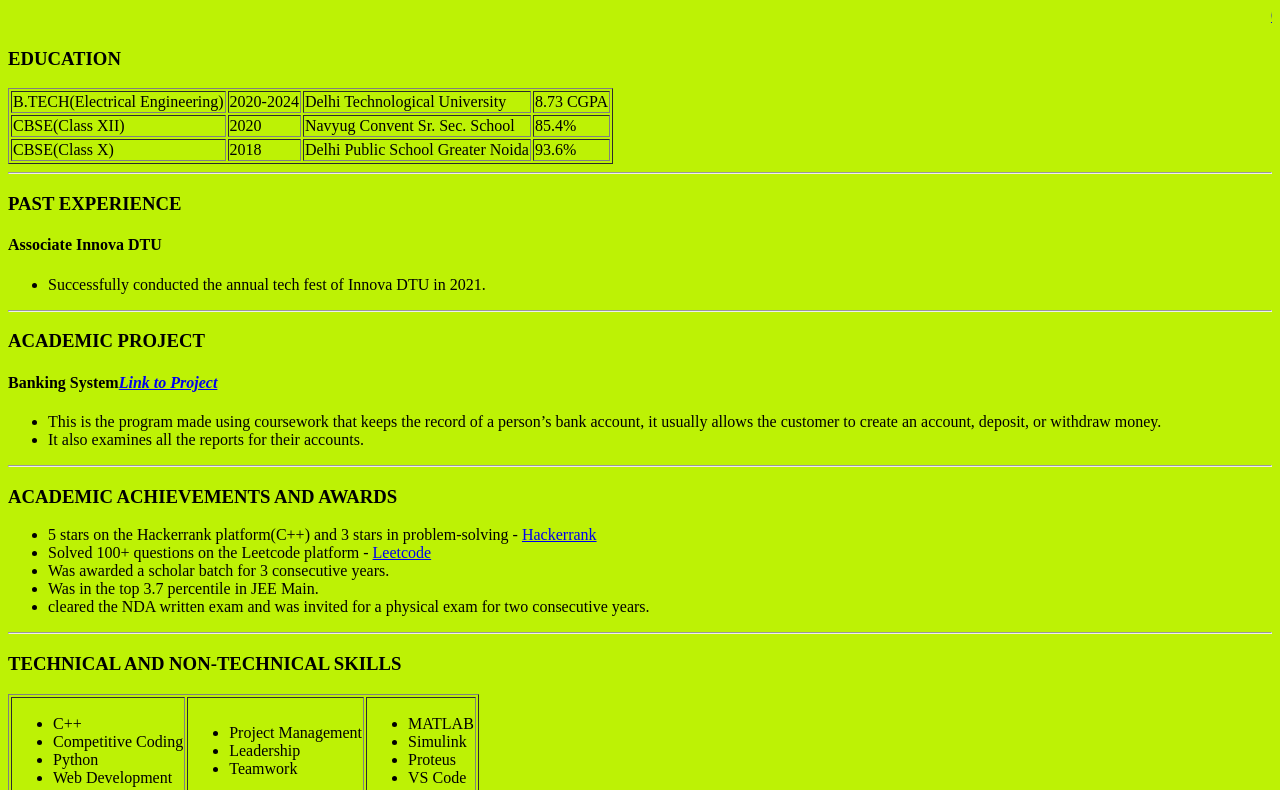
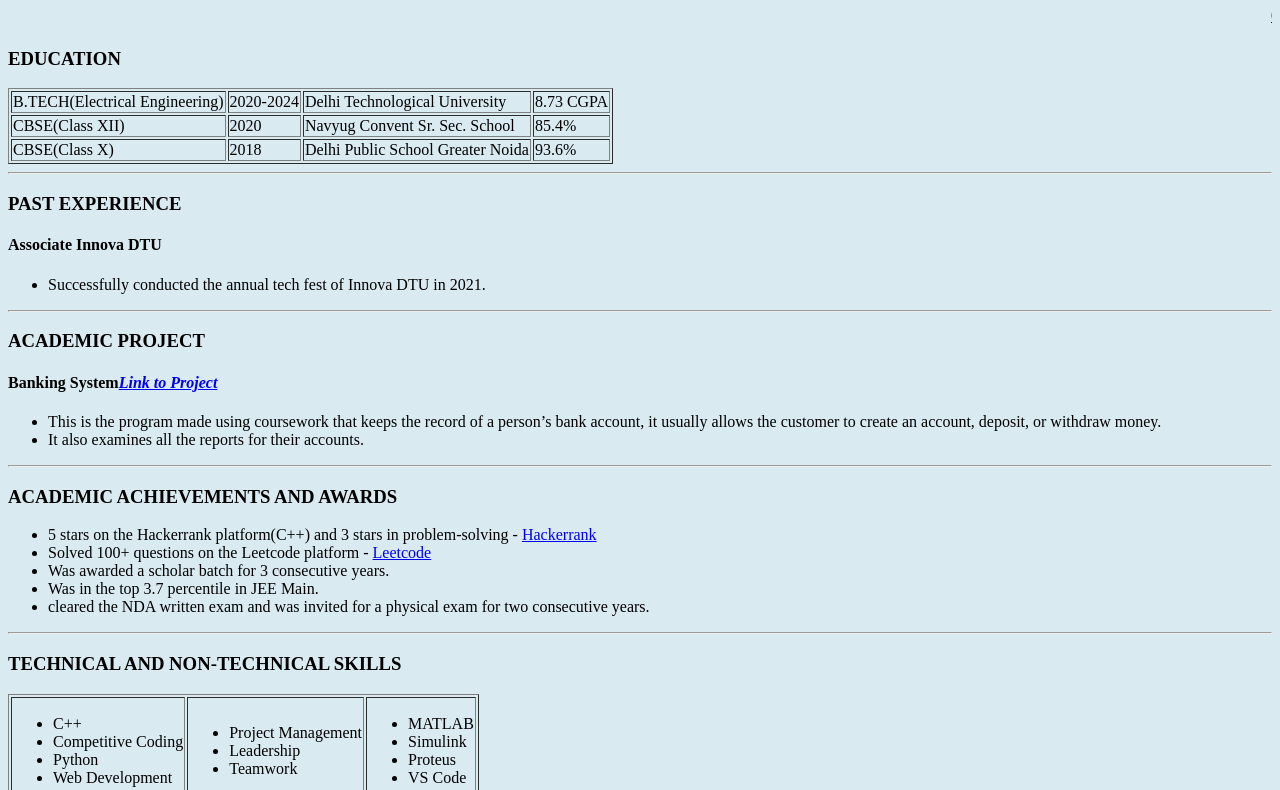
Before and after one commit to rudra-101/Resume, a plain HTML site: page index.html in a window 1280 px wide. Shown: the part 73-863 px from the top of the page. Drawn offline with Linux system fonts and the light colour scheme.

Commit message:
Update index.html

```diff
--- a/index.html
+++ b/index.html
@@ -4,7 +4,7 @@
     <meta charset="utf-8">
     <title>Resume</title>
   </head>
-  <body style="background-color:#BDF205;">
+  <body style="background-color:#DAEAF1;">
     <h1 align="center">RUDRA VAIBHAV</h1>
     <marquee>
       <a href="contactme.html">Contact Details</a>
```
